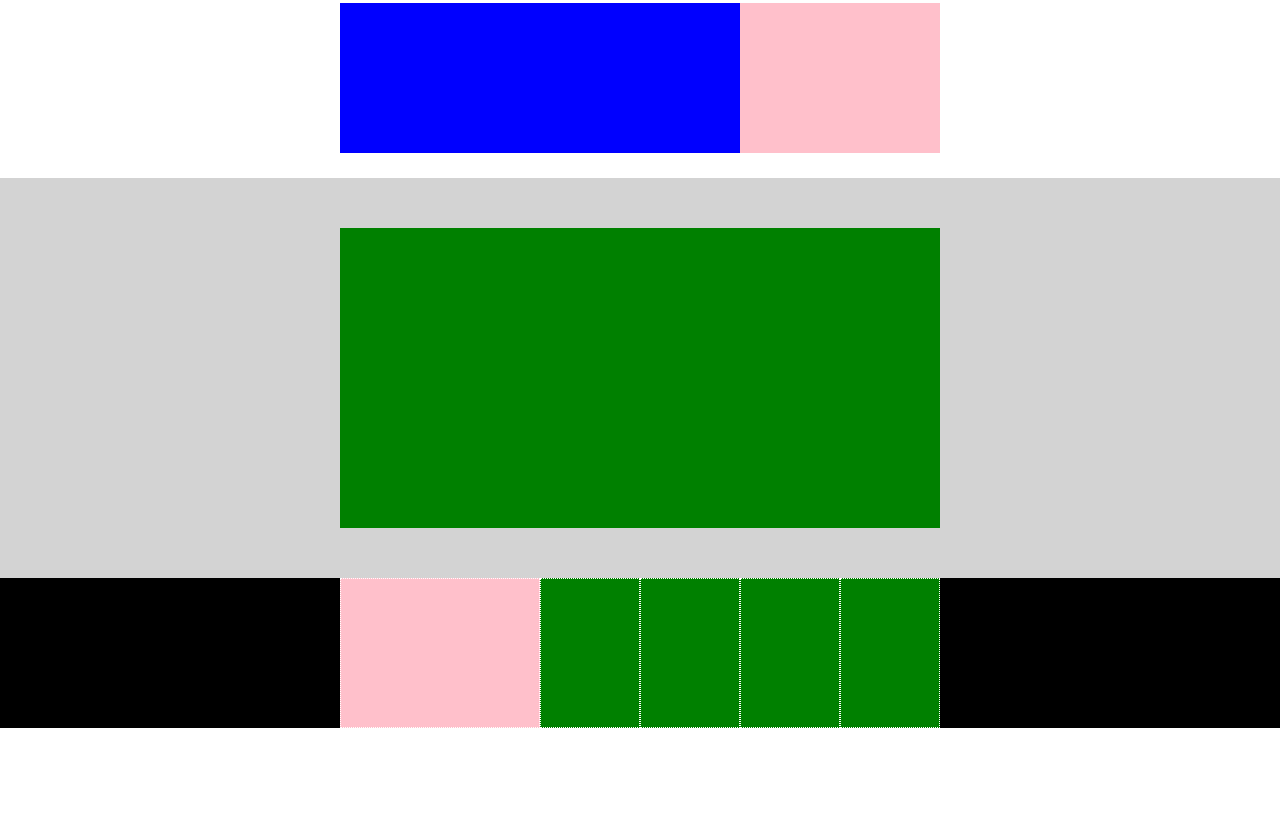
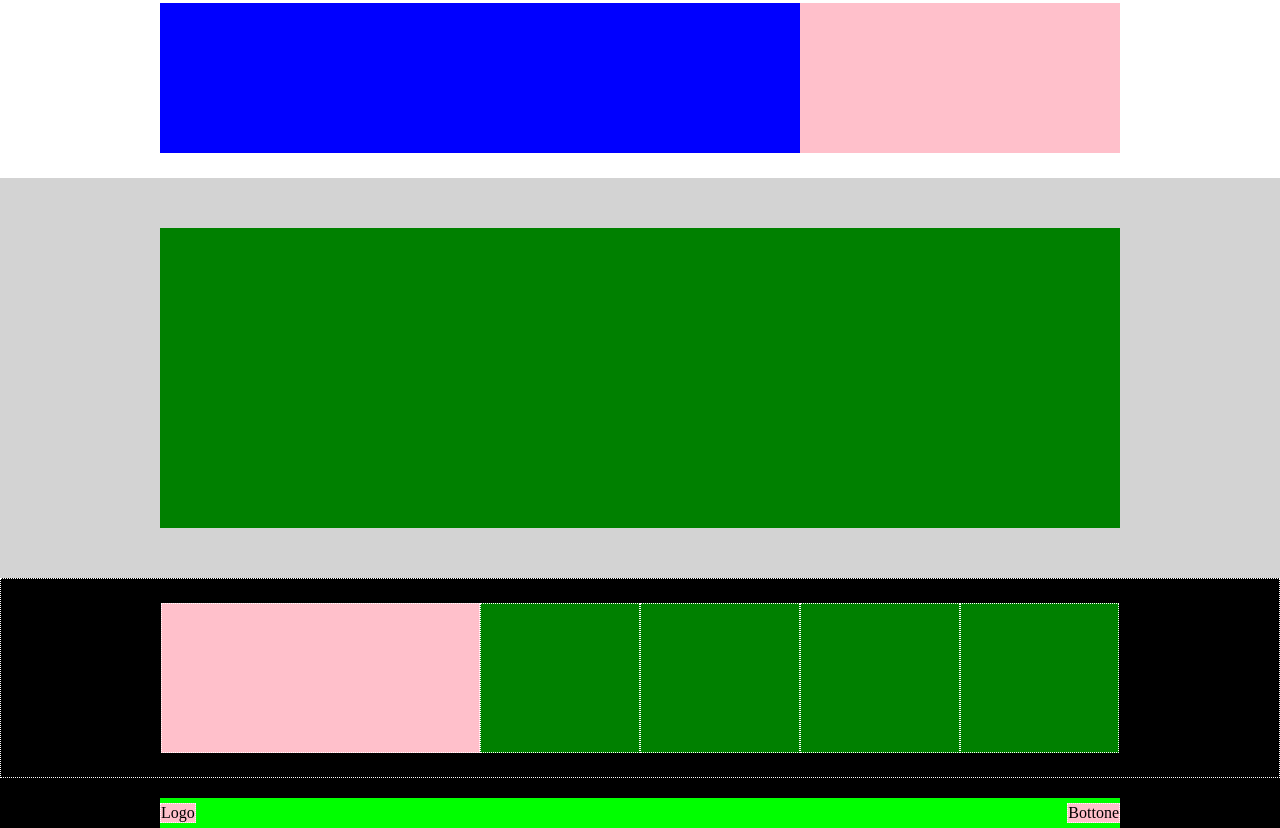
Before and after one commit to danieldorazio/htmlcss-struttura-discord, a plain HTML site: page index.html in a window 1280 px wide. Shown: the part 672-1500 px from the top of the page. Before the commit the page ends 1400 px from the top, so only its background shows below. Drawn offline with Linux system fonts and the light colour scheme.

Commit message:
add: FOOTER

```diff
--- a/css/style.css
+++ b/css/style.css
@@ -10,12 +10,18 @@
     justify-content: center;
     align-items: center;
 }
+.sezione {
+    min-height: 200px;
+}
+.quadrato{
+    min-height: 150px;
+}
 
 
 /* HEADRE */
 header{
     height: 50px;
-    background-color: rgb(182, 238, 229);
+    background-color: rgb(43, 181, 158);
 }
 
 /* nav-bar */
@@ -25,7 +31,7 @@ header{
 }
 
 .logo{
-    width: 10%;
+    width: 12.5%;
     text-align: start;
 }
 .link{
@@ -33,24 +39,19 @@ header{
     text-align: center;
 }
 .login{
-    width: 10%;
+    width: 12.5%;
     text-align: end;
 }
 
 /* HERO */
-.hero{
-    min-height: 150px;
+.blu{
     background-color: blue;
 }
 .hero-1{
-    min-height: 150px;
     width: 55%;
     background-color: pink;
 }
 /* SECTION ORRDER */
-.sezione {
-    min-height: 200px;
-}
 .bianco{
     background-color:white;
 }
@@ -58,24 +59,21 @@ header{
     background-color: lightgrey;
 }
 
-.quadrato{
-    min-height: 150px;
-}
 .piccolo{
     background-color: pink;
-    width: 200px;
+    width: 25%;
 }
 .grande{
     background-color: blue;
-    width: 400px;
+    width: 50%;
 }
 /* SECTION NORMALE */
-.sezione-large{
+.sezione-xlarge{
     min-height: 400px;
 }
 .quadrato-large{
     min-height: 300px;
-    width: 600px;
+    width: 75%;
     background-color: green;
 }
 
@@ -88,12 +86,24 @@ header{
 }
 .primo{
     background-color: pink;
-    width: calc((600px / 6) * 2);
+    width: calc((75% / 6) * 2);
 }
 .secondo{
     background-color: green;
-    width: calc(600px / 6);
-
+    width: calc(75% / 6);
 }
 
 /* FOOTET SPACE-BETWEEN */
+.footer{
+    height: 50px;
+    align-items: flex-end;
+}
+.end{
+    min-height: 30px;
+    width: 75%;
+    background-color: lime;
+    justify-content: space-between;
+}
+.rosa{
+    background-color: pink;
+}
--- a/index.html
+++ b/index.html
@@ -16,8 +16,8 @@
     <!-- MAIN -->
     <main>
         <!-- HERO -->
-        <div class="hero sezione container">
-            <div class="hero-1"></div>
+        <div class="blu sezione container">
+            <div class="quadrato hero-1"></div>
         </div>
 
         <!-- SECTION 1,2,3 -->
@@ -35,11 +35,11 @@
         </div>
 
         <!-- <SECTION NORMALE -->
-        <div class="sezione-large container grigio">
+        <div class="sezione-xlarge container grigio">
             <div class="quadrato-large"></div>
         </div>
         <!-- SECTION 5DIV SHRINK -->
-        <div class="quadrato container nero">
+        <div class=" sezione container bordo nero">
             <div class="quadrato bordo primo"></div>
             <div class="quadrato bordo secondo"></div>
             <div class="quadrato bordo secondo"></div>
@@ -47,6 +47,12 @@
             <div class="quadrato bordo secondo"></div>
         </div>
         <!-- footer space-between -->
+        <div class="footer container nero">
+            <div class="end container">
+               <div class="logo-end rosa bordo">Logo</div>
+               <div class="bottone-end rosa bordo">Bottone</div>
+            </div>
+        </div>
 
     </main>
 
```
